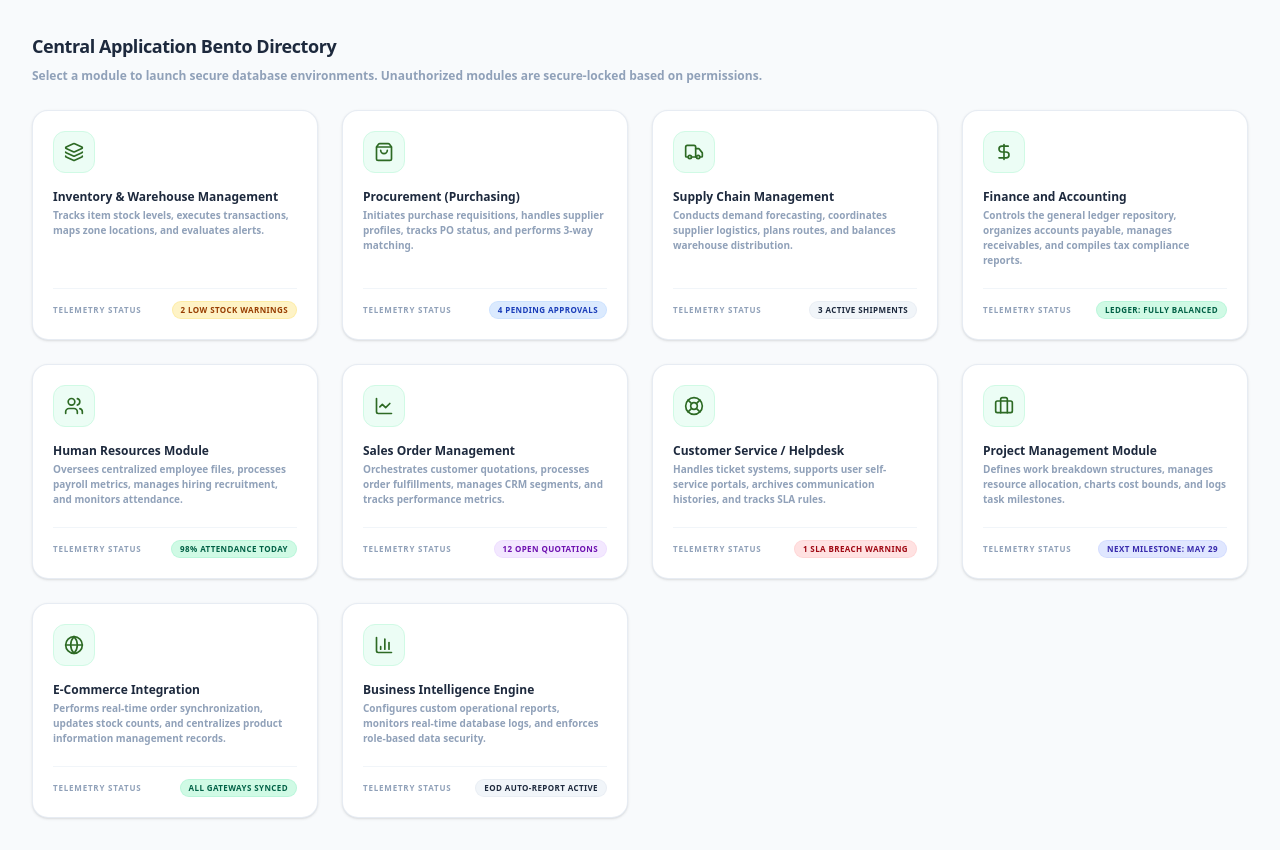
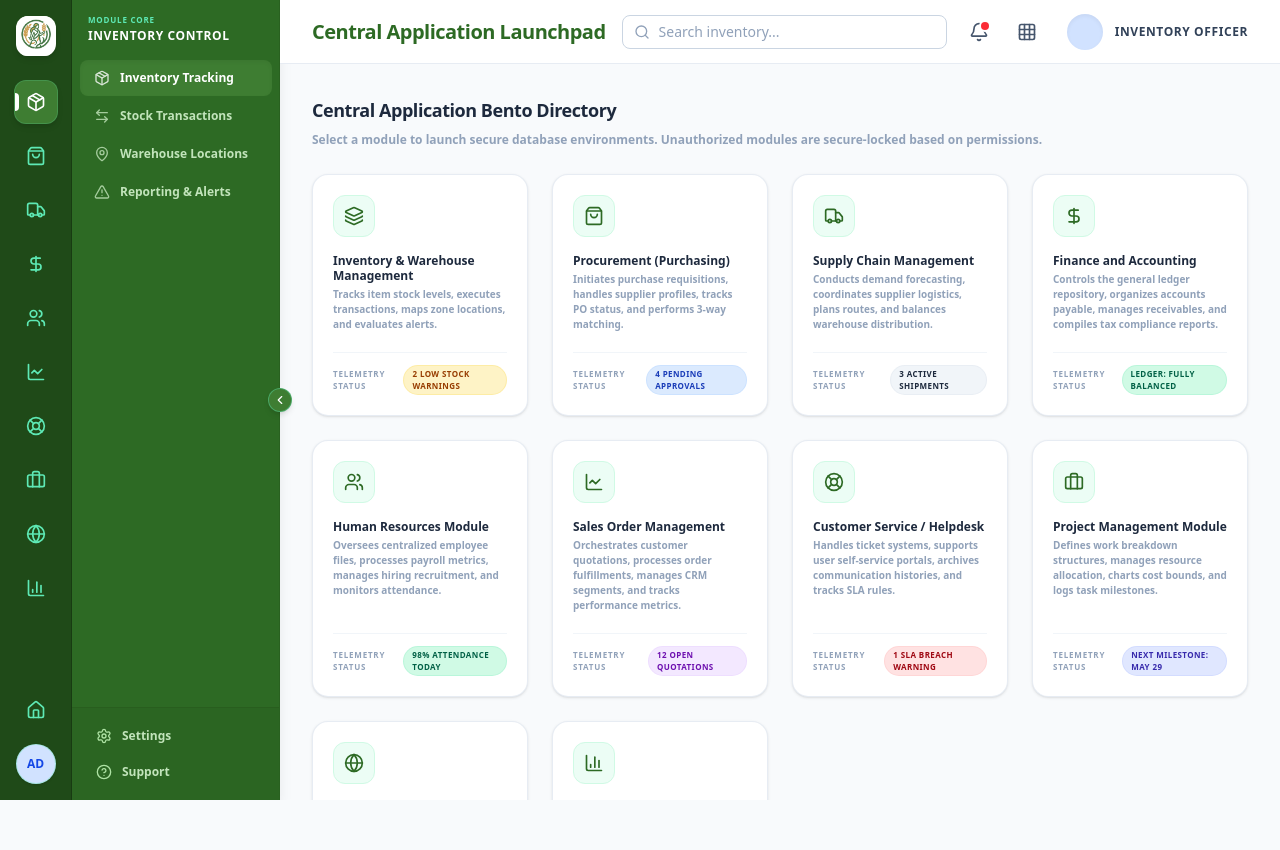
Before and after one commit to CardboardB0X/AmbatuGrow, a Next.js app: page / in a window 1280 px wide. Both pictures are taken after typing "Sample", "Sample123" into the empty fields and a click on the button "SIGN IN TO TERMINAL". After the commit the page ends 800 px from the top, so only its background shows below. Built offline with nearby package versions, Linux system fonts and the light colour scheme.

Commit message:
fix: Keep sidebar visible on launchpad, resolve collapsed toggle clipping, and integrate user profile switcher inside sidebar

```diff
--- a/app/page.tsx
+++ b/app/page.tsx
@@ -25,11 +25,6 @@ export default function Home() {
   // Route protection - Force Login Gateway if unauthenticated
   if (!isAuthenticated) {
     return <LoginGateway />;
-  }
-
-  // Render Launchpad Hub directory
-  if (currentView === 'launchpad') {
-    return <CentralLaunchpad />;
   }
 
   // Dynamically swap the central workspace view when inside Inventory dashboard
@@ -60,18 +55,18 @@ export default function Home() {
         <Header />
 
         {/* Sub-Navigation Tabs Row */}
-        <SubNavigation />
+        {currentView !== 'launchpad' && <SubNavigation />}
 
         {/* Bottom Section: Workspace + Right Widgets */}
         <div className="flex-1 flex min-h-0 overflow-hidden">
 
           {/* Column 2: Central Core Workspace (Dynamic views) */}
           <main className="flex-1 flex flex-col min-h-0 overflow-hidden">
-            {renderWorkspace()}
+            {currentView === 'launchpad' ? <CentralLaunchpad /> : renderWorkspace()}
           </main>
 
           {/* Column 3: Right-Side Contextual Widget Stack */}
-          <WidgetStack />
+          {currentView !== 'launchpad' && <WidgetStack />}
 
         </div>
 
--- a/components/Sidebar.tsx
+++ b/components/Sidebar.tsx
@@ -33,7 +33,8 @@ import {
   Lock,
   Database,
   ShieldCheck,
-  Activity
+  Activity,
+  LogOut
 } from 'lucide-react';
 
 interface Tier1Module {
@@ -53,16 +54,31 @@ export default function Sidebar() {
   const invContext = useInventory();
   const procContext = useProcurement();
 
-  const { isSidebarCollapsed, setIsSidebarCollapsed, userRole, setCurrentView } = invContext;
+  const {
+    isSidebarCollapsed,
+    setIsSidebarCollapsed,
+    userRole,
+    setUserRole,
+    setIsAuthenticated,
+    setCurrentView
+  } = invContext;
 
   // Active module state for Tier 1 selection
   const [activeTier1, setActiveTier1] = useState(isProcurementPage ? 'procurement' : 'inventory');
   const [toastMessage, setToastMessage] = useState<string | null>(null);
+  const [showUserMenu, setShowUserMenu] = useState(false);
 
   // Sync active Tier 1 when route changes
   useEffect(() => {
     setActiveTier1(isProcurementPage ? 'procurement' : 'inventory');
   }, [isProcurementPage]);
+
+  // Close dropdown on click outside
+  useEffect(() => {
+    const handleClose = () => setShowUserMenu(false);
+    window.addEventListener('click', handleClose);
+    return () => window.removeEventListener('click', handleClose);
+  }, []);
 
   const handleSettingsClick = () => {
     invContext.setIsSettingsOpen(true);
@@ -70,6 +86,10 @@ export default function Sidebar() {
 
   const handleSupportClick = () => {
     invContext.setIsSupportOpen(true);
+  };
+
+  const handleSignOut = () => {
+    setIsAuthenticated(false);
   };
 
   const showToast = (msg: string) => {
@@ -258,7 +278,7 @@ export default function Sidebar() {
     <div className="flex h-full flex-shrink-0 select-none shadow-lg z-20">
 
       {/* ── TIER 1: ICON NAVIGATION BAR (FAR LEFT) ── */}
-      <div className="w-[72px] bg-[#1F4A18] flex flex-col justify-between items-center py-4 border-r border-[#153410]/65">
+      <div className="w-[72px] bg-[#1F4A18] flex flex-col justify-between items-center py-4 border-r border-[#153410]/65 relative">
 
         {/* Top Logo */}
         <div className="w-10 h-10 bg-white rounded-xl shadow-md flex items-center justify-center overflow-hidden p-1 select-none">
@@ -310,18 +330,109 @@ export default function Sidebar() {
           })}
         </div>
 
+        {/* Bottom Actions Row */}
+        <div className="flex flex-col items-center gap-3 w-full">
           {/* Exit Button */}
           <button
             onClick={() => {
               if (isProcurementPage) {
                 router.push('/');
               }
-            invContext.setCurrentView('launchpad');
+              setCurrentView('launchpad');
             }}
             title="Exit to Launchpad Menu"
-          className="w-11 h-11 rounded-xl flex items-center justify-center text-emerald-300 hover:bg-red-800/40 hover:text-red-200 transition-colors cursor-pointer"
+            className="w-11 h-11 rounded-xl flex items-center justify-center text-emerald-300 hover:bg-emerald-800/35 hover:text-white transition-colors cursor-pointer"
           >
             <Home className="w-5 h-5 shrink-0" />
+          </button>
+
+          {/* User Profile Avatar at the bottom of Tier 1 */}
+          <div className="relative">
+            <button
+              onClick={(e) => {
+                e.stopPropagation();
+                setShowUserMenu(!showUserMenu);
+              }}
+              className="w-10 h-10 rounded-full bg-[#D1E2FF] flex items-center justify-center font-black text-xs text-blue-700 hover:scale-105 transition-all border border-emerald-300/35 cursor-pointer shadow-sm focus:outline-none"
+            >
+              AD
+            </button>
+
+            {/* User Menu Dropdown (Popup) */}
+            {showUserMenu && (
+              <div className="absolute left-16 bottom-0 w-52 bg-white border border-slate-200 rounded-xl shadow-2xl z-50 py-1.5 overflow-hidden text-slate-800 animate-fade-in">
+                <div className="px-3.5 py-2 border-b border-slate-100 bg-slate-50/50">
+                  <div className="text-[10px] font-black text-slate-700 leading-tight">
+                    Chopaw Administrator
+                  </div>
+                  <div className="text-[8px] font-bold text-slate-400 uppercase tracking-wider mt-0.5 font-mono">
+                    Role: {userRole}
+                  </div>
+                </div>
+
+                <span className="block px-3.5 py-1 text-[8px] font-black text-slate-400 uppercase tracking-widest mt-1">
+                  Switch Active Role
+                </span>
+
+                <button
+                  onClick={() => setUserRole('System Administrator')}
+                  className={`w-full text-left px-3.5 py-1.5 text-xs font-bold transition-colors cursor-pointer ${
+                    userRole === 'System Administrator' ? 'text-[#2D6A24] bg-emerald-50/50 font-black' : 'text-slate-600 hover:bg-slate-50'
+                  }`}
+                >
+                  System Administrator
+                </button>
+
+                <button
+                  onClick={() => setUserRole('Inventory Officer')}
+                  className={`w-full text-left px-3.5 py-1.5 text-xs font-bold transition-colors cursor-pointer ${
+                    userRole === 'Inventory Officer' ? 'text-[#2D6A24] bg-emerald-50/50 font-black' : 'text-slate-600 hover:bg-slate-50'
+                  }`}
+                >
+                  Inventory Officer
+                </button>
+
+                <button
+                  onClick={() => setUserRole('Procurement Officer')}
+                  className={`w-full text-left px-3.5 py-1.5 text-xs font-bold transition-colors cursor-pointer ${
+                    userRole === 'Procurement Officer' ? 'text-[#2D6A24] bg-emerald-50/50 font-black' : 'text-slate-600 hover:bg-slate-50'
+                  }`}
+                >
+                  Procurement Officer
+                </button>
+
+                <div className="h-px bg-slate-100 my-1"></div>
+
+                <button
+                  onClick={handleSignOut}
+                  className="w-full text-left px-3.5 py-2 text-xs font-bold text-red-600 hover:bg-red-50 transition-colors cursor-pointer flex items-center gap-2"
+                >
+                  <LogOut className="w-3.5 h-3.5 text-red-500 shrink-0" />
+                  <span>Sign Out</span>
+                </button>
+              </div>
+            )}
+          </div>
+        </div>
+
+        {/* ── Slide collapse button anchored to Tier 1 but overlays exactly on right edge of Tier 2 ── */}
+        <button
+          onClick={() => setIsSidebarCollapsed(!isSidebarCollapsed)}
+          title={isSidebarCollapsed ? 'Expand sub-navigation' : 'Collapse sub-navigation'}
+          className="absolute top-1/2 -translate-y-1/2 z-30
+                     w-6 h-6 rounded-full
+                     bg-[#3E7D32] hover:bg-[#23531B]
+                     border border-emerald-300/40
+                     flex items-center justify-center
+                     text-white shadow-md
+                     hover:scale-110 transition-all duration-300 cursor-pointer"
+          style={{
+            left: isSidebarCollapsed ? '60px' : '268px',
+          }}
+        >
+          {isSidebarCollapsed
+            ? <ChevronRight className="w-3.5 h-3.5" />
+            : <ChevronLeft  className="w-3.5 h-3.5" />}
         </button>
 
       </div>
@@ -331,28 +442,14 @@ export default function Sidebar() {
         isSidebarCollapsed ? 'w-0 border-r-0' : 'w-52'
       }`}>
 
-        {/* Collapse toggle pill – centered vertically on the right edge of Tier 2 */}
-        <button
-          onClick={() => setIsSidebarCollapsed(!isSidebarCollapsed)}
-          title={isSidebarCollapsed ? 'Expand sub-navigation' : 'Collapse sub-navigation'}
-          className="absolute -right-3 top-1/2 -translate-y-1/2 z-30
-                     w-6 h-6 rounded-full
-                     bg-[#3E7D32] hover:bg-[#23531B]
-                     border border-emerald-300/40
-                     flex items-center justify-center
-                     text-white shadow-md
-                     hover:scale-110 transition-all cursor-pointer"
-        >
-          {isSidebarCollapsed
-            ? <ChevronRight className="w-3.5 h-3.5" />
-            : <ChevronLeft  className="w-3.5 h-3.5" />}
-        </button>
+        {/* Inner Content that clips correctly during width transition */}
+        <div className="w-full flex-1 flex flex-col justify-between min-w-[208px] overflow-hidden h-full">
 
           {/* Dynamic sub navigation links */}
           {renderTier2Content()}
 
           {/* Settings & Support in Tier 2 Footer */}
-        <div className="border-t border-[#23531B]/40 p-3 space-y-1 bg-[#23531B]/20">
+          <div className="border-t border-[#23531B]/40 p-3 space-y-1 bg-[#23531B]/20 flex-shrink-0">
             <button
               onClick={handleSettingsClick}
               className="w-full flex items-center gap-2.5 px-3 py-2 text-xs font-bold text-[#c2e4bb] hover:bg-[#3E7D32]/40 hover:text-white transition-all text-left cursor-pointer"
@@ -370,6 +467,8 @@ export default function Sidebar() {
             </button>
           </div>
 
+        </div>
+
         {/* Toast Notification Container inside Sidebar */}
         {toastMessage && (
           <div className="absolute bottom-28 left-3 right-3 bg-slate-900 border border-slate-700/80 text-white text-[10px] font-bold p-2.5 rounded-xl shadow-xl z-50 animate-fade-in text-center leading-normal">
```
Lines whose indentation alone changed are shown as unchanged.
